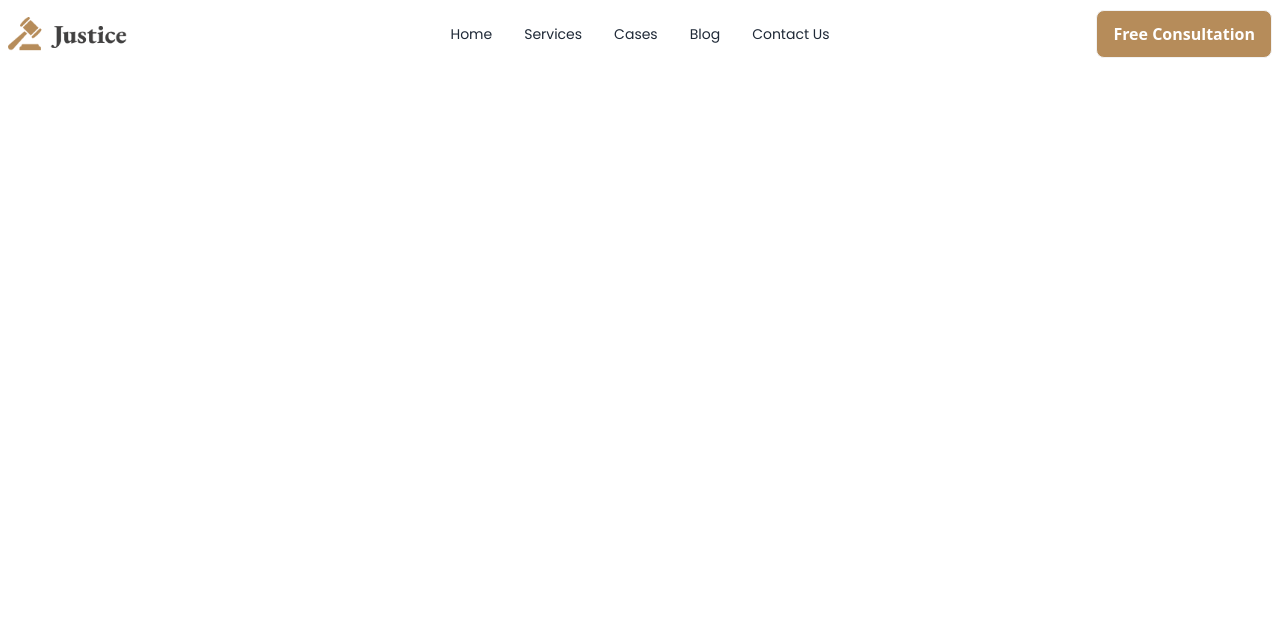
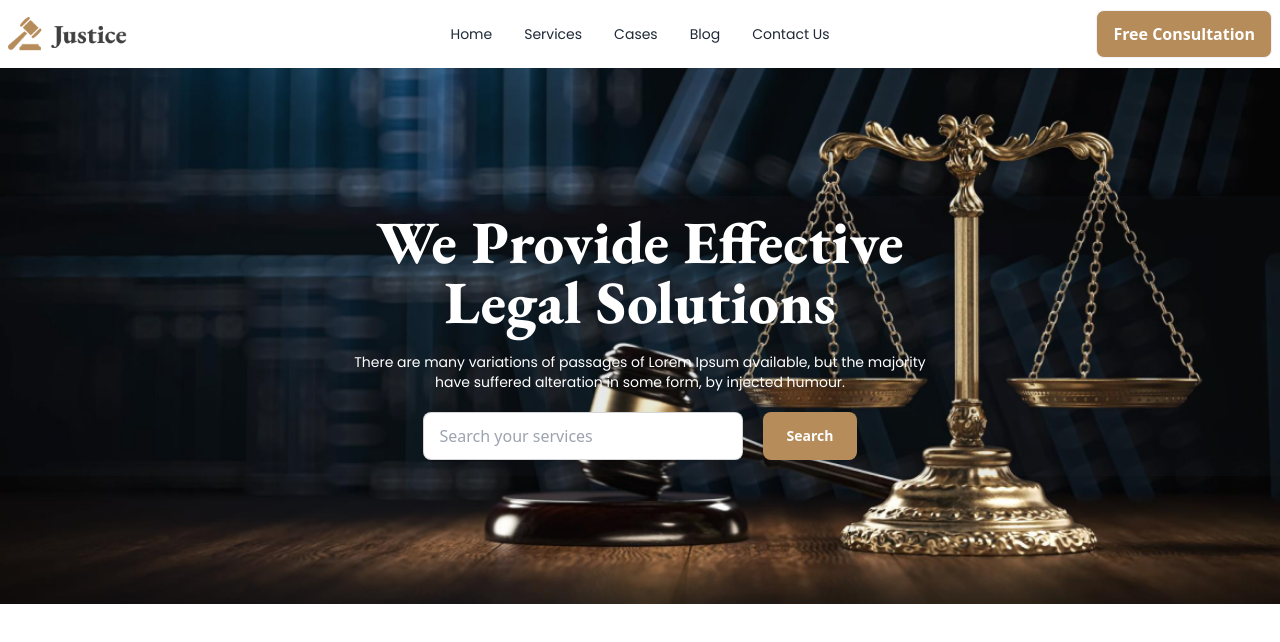
Before and after one commit to Mahbub2027/legal-solution, a plain HTML site: page index.html in a window 1280 px wide. Drawn offline with nearby package versions, Linux system fonts and the light colour scheme.

Commit message:
banner section completed

```diff
--- a/index.html
+++ b/index.html
@@ -74,7 +74,22 @@
         </div>
       </div>
     </nav>
-
+    <!-- banner section -->
+    <div>
+      <div class="hero py-32" style="background-image: url('./images/banner.png');">
+        <div class="hero-overlay bg-opacity-10"></div>
+        <div class="hero-content text-center text-neutral-content">
+          <div class="">
+            <h1 class="font-ebfarmond font-extrabold mb-5 text-3xl md:text-5xl lg:text-6xl text-white">We Provide Effective <br>  Legal Solutions</h1>
+            <p class="mb-5 text-white font-poppins text-xs md:text-sm">There are many variations of passages of Lorem Ipsum available, but the majority <br> have suffered alteration in some form, by injected humour.</p>
+            <div class="flex justify-center items-center gap-5">
+              <input type="text" placeholder="Search your services" class="input input-bordered w-full max-w-xs" />
+              <button class="btn bg-Primary-color border-none text-white normal-case px-6">Search</button>
+            </div>
+          </div>
+        </div>
+      </div>
+    </div>
   </header>
   <main>
 
```
